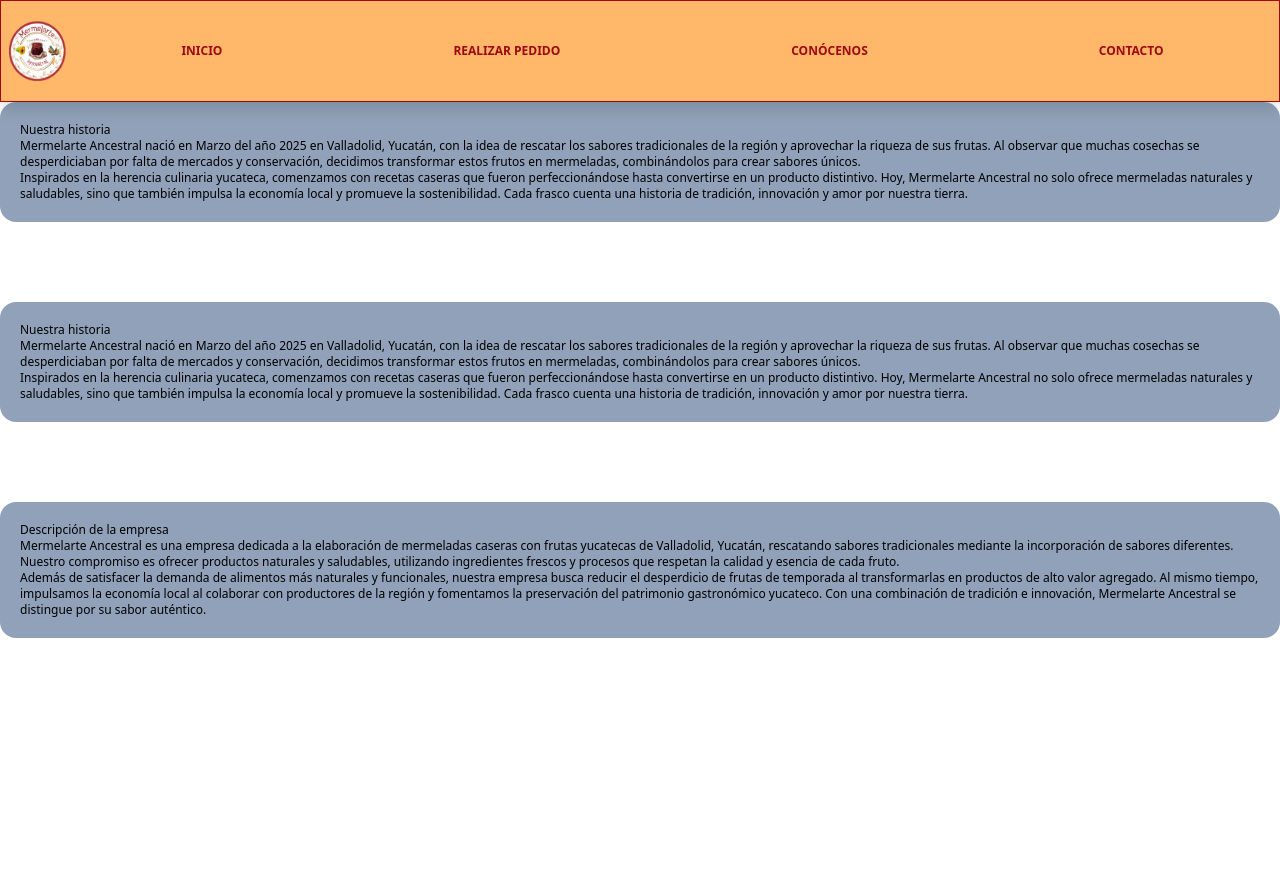
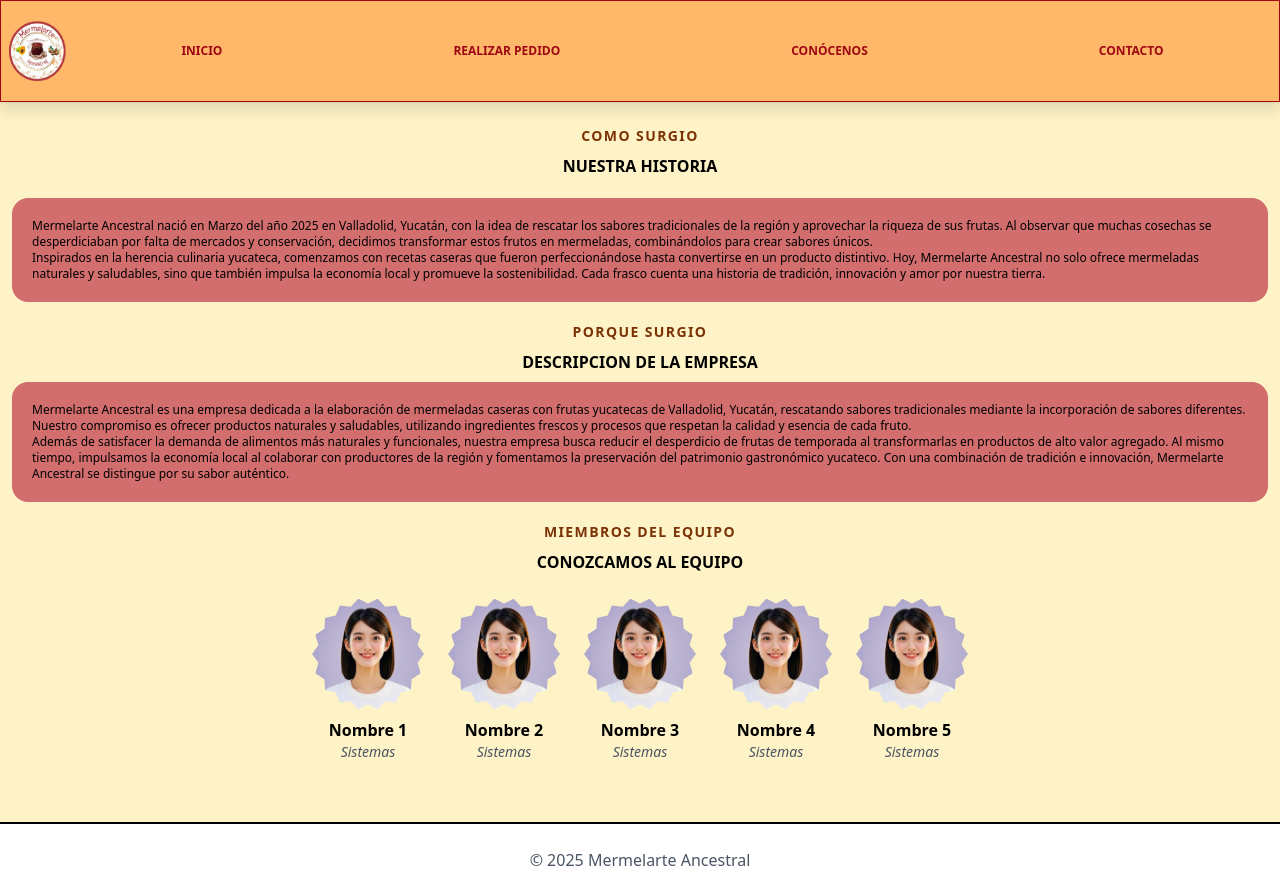
Before and after one commit to CrhistopherG/mermelarte, a React (Vite) app in the folder frontend/: page /presentacion in a window 1280 px wide. Before the commit the page ends 800 px from the top, so only its background shows below. Built offline with nearby package versions, Linux system fonts and the light colour scheme.

Commit message:
Conocenos updated

```diff
--- a/frontend/src/components/Catalog.tsx
+++ b/frontend/src/components/Catalog.tsx
@@ -1,4 +1,5 @@
 import { Link } from "react-router-dom";
+import Footer from "./Footer";
 
 export default function Catalog() {
     const scrollTo = (id: string) => {
@@ -90,9 +91,7 @@
       </section>
 
       {/* Footer */}
-      <footer className="w-full p-6 flex justify-center">
-        <p className="text-gray-600">© 2025 Mermelarte Ancestral</p>
-      </footer>
+      <Footer />
     </main>
   )
 }
--- /dev/null
+++ b/frontend/src/components/Footer.tsx
@@ -0,0 +1,8 @@
+
+export default function Footer() {
+  return (
+    <footer className="w-full p-6 flex justify-center border-t-2">
+          <p className="text-gray-600">© 2025 Mermelarte Ancestral</p>
+    </footer>
+  )
+}
--- a/frontend/src/components/Home.tsx
+++ b/frontend/src/components/Home.tsx
@@ -1,4 +1,5 @@
 import { Link } from "react-router-dom";
+import Footer from "./Footer";
 
 export default function Home() {
   return (
@@ -44,9 +45,7 @@
 
       </main>
 
-      <footer className="w-full p-6 flex justify-center border-t-2">
-        <p className="text-gray-600">© 2025 Mermelarte Ancestral</p>
-      </footer>
+      <Footer />
     </>
   )
 }
--- a/frontend/src/components/Menu.tsx
+++ b/frontend/src/components/Menu.tsx
@@ -1,5 +1,6 @@
 import { Link } from "react-router-dom";
 import { Product } from "../types/types";
+import Footer from "./Footer";
 
 const products: Product[] = [
   {
@@ -64,9 +65,7 @@
           </section>
         ))}
 
-        <footer className="w-full p-6 flex justify-center border-t-2">
-          <p className="text-gray-600">© 2025 Mermelarte Ancestral</p>
-        </footer>
+        <Footer/>
       </div>
     </>
   );
--- a/frontend/src/components/Order.tsx
+++ b/frontend/src/components/Order.tsx
@@ -2,6 +2,7 @@
 import { useState } from "react";
 import { Product, OrderFormData } from "../types/types";
 import { Link } from "react-router-dom";
+import Footer from "./Footer";
 
 interface LocationState {
   product: Product;
@@ -41,6 +42,7 @@
   };
 
   return (
+    <>
         <div className="max-w-2xl mx-auto p-6">
           <div className="flex justify-between">
             <h2 className="text-2xl font-bold mb-4">Confirmar Pedido</h2>
@@ -117,6 +119,11 @@
               Confirmar Pedido
             </button>
           </form>
+
+
         </div>
+        <Footer />
+
+    </>
   );
 }
--- a/frontend/src/components/Presentation.tsx
+++ b/frontend/src/components/Presentation.tsx
@@ -1,24 +1,99 @@
+import { Member } from "../types/types";
+import Footer from "./Footer";
 
 export default function Presentation() {
+
+  /*
+      name: string,
+    career: string,
+    image: string
+
+  */
+
+  const members: Member[] = [
+    {
+      name: "Nombre 1",
+      career: "Sistemas",
+      image: "/miembro1.png"
+    },
+    {
+      name: "Nombre 2",
+      career: "Sistemas",
+      image: "/miembro1.png"
+    },
+    {
+      name: "Nombre 3",
+      career: "Sistemas",
+      image: "/miembro1.png"
+    },
+    {
+      name: "Nombre 4",
+      career: "Sistemas",
+      image: "/miembro1.png"
+    },
+    {
+      name: "Nombre 5",
+      career: "Sistemas",
+      image: "/miembro1.png"
+    },
+
+  ]
+
   return (
     <>
-      <div className="flex flex-col justify-evenly space-y-20 h-auto">
-        <div className=" text-xs rounded-2xl bg-slate-400 p-5">
-          <h1>Nuestra historia</h1>
+      <div className="p-3 flex flex-col gap-2 bg-amber-100 pb-15">
+        <h2 className=" text-amber-900 text-sm tracking-widest font-bold text-center pt-3 uppercase">Como surgio</h2>
+        <h2 className=" text-black font-bold text-center uppercase">Nuestra historia</h2>
+        <div className=" text-xs rounded-2xl bg-[#d26e6e] p-5 mt-3">
           <p>Mermelarte Ancestral nació en Marzo del año 2025 en Valladolid, Yucatán,  con la idea de rescatar los sabores tradicionales de la región y aprovechar la riqueza de sus frutas. Al observar que muchas cosechas se desperdiciaban por falta de mercados y conservación, decidimos transformar estos frutos en mermeladas, combinándolos para crear sabores únicos.</p>
           <p>Inspirados en la herencia culinaria yucateca, comenzamos con recetas caseras que fueron perfeccionándose hasta convertirse en un producto distintivo. Hoy, Mermelarte Ancestral no solo ofrece mermeladas naturales y saludables, sino que también impulsa la economía local y promueve la sostenibilidad. Cada frasco cuenta una historia de tradición, innovación y amor por nuestra tierra.</p>
         </div>
-        <div className=" text-xs rounded-2xl bg-slate-400 p-5">
-          <h1>Nuestra historia</h1>
-          <p>Mermelarte Ancestral nació en Marzo del año 2025 en Valladolid, Yucatán,  con la idea de rescatar los sabores tradicionales de la región y aprovechar la riqueza de sus frutas. Al observar que muchas cosechas se desperdiciaban por falta de mercados y conservación, decidimos transformar estos frutos en mermeladas, combinándolos para crear sabores únicos.</p>
-          <p>Inspirados en la herencia culinaria yucateca, comenzamos con recetas caseras que fueron perfeccionándose hasta convertirse en un producto distintivo. Hoy, Mermelarte Ancestral no solo ofrece mermeladas naturales y saludables, sino que también impulsa la economía local y promueve la sostenibilidad. Cada frasco cuenta una historia de tradición, innovación y amor por nuestra tierra.</p>
+        <h2 className=" text-amber-900 text-sm tracking-widest font-bold text-center pt-3 uppercase">Porque surgio</h2>
+        <h2 className=" text-black font-bold text-center uppercase">Descripcion de la empresa</h2>
+        <div className=" text-xs rounded-2xl bg-[#d26e6e] p-5">
+          <p>Mermelarte Ancestral es una empresa dedicada a la elaboración de mermeladas caseras con frutas yucatecas de Valladolid, Yucatán, rescatando sabores tradicionales mediante la incorporación de sabores diferentes. Nuestro compromiso es ofrecer productos naturales y saludables, utilizando ingredientes frescos y procesos que respetan la calidad y esencia de cada fruto.</p>
+          <p>Además de satisfacer la demanda de alimentos más naturales y funcionales, nuestra empresa busca reducir el desperdicio de frutas de temporada al transformarlas en productos de alto valor agregado. Al mismo tiempo, impulsamos la economía local al colaborar con productores de la región y fomentamos la preservación del patrimonio gastronómico yucateco. Con una combinación de tradición e innovación, Mermelarte Ancestral se distingue por su sabor auténtico.
+          </p>
         </div>
-        <div className=" text-xs rounded-2xl bg-slate-400 p-5">
-          <h1>Descripción de la empresa</h1>
-          <p>Mermelarte Ancestral es una empresa dedicada a la elaboración de mermeladas caseras con frutas yucatecas de Valladolid, Yucatán, rescatando sabores tradicionales mediante la incorporación de sabores diferentes. Nuestro compromiso es ofrecer productos naturales y saludables, utilizando ingredientes frescos y procesos que respetan la calidad y esencia de cada fruto.</p>
-          <p>Además de satisfacer la demanda de alimentos más naturales y funcionales, nuestra empresa busca reducir el desperdicio de frutas de temporada al transformarlas en productos de alto valor agregado. Al mismo tiempo, impulsamos la economía local al colaborar con productores de la región y fomentamos la preservación del patrimonio gastronómico yucateco. Con una combinación de tradición e innovación, Mermelarte Ancestral se distingue por su sabor auténtico.</p>
+        <h2 className=" text-amber-900 text-sm tracking-widest font-bold text-center pt-3 uppercase">Miembros del equipo</h2>
+        <h2 className=" text-black font-bold text-center uppercase">Conozcamos al equipo</h2>
+        <div className="flex flex-col items-center text-center bg-transparent">
+        <div className="flex flex-wrap justify-center gap-6 mt-4">
+          {members.map((member, index) => (
+            <div key={index} className="flex flex-col items-center text-center bg-transparent">
+              {/* Imagen circular con borde dentado */}
+              <div className="w-28 h-28 relative">
+                <div
+                  className="absolute inset-0 z-10"
+                  style={{
+                    backgroundImage: `url(${member.image})`,
+                    backgroundSize: 'cover',
+                    backgroundPosition: 'center',
+                    clipPath: `polygon(
+                      ${Array.from({ length: 36 }, (_, i) => {
+                        const angle = (i / 36) * 2 * Math.PI;
+                        const r = i % 2 === 0 ? 50 : 45;
+                        const x = 50 + r * Math.cos(angle);
+                        const y = 50 + r * Math.sin(angle);
+                        return `${x}% ${y}%`;
+                      }).join(',')}
+                    )`,
+                    borderRadius: '50%',
+                  }}
+                />
+              </div>
+
+              {/* Nombre */}
+              <div className="mt-2 text-black font-bold">{member.name}</div>
+
+              {/* Carrera */}
+              <div className="text-sm text-gray-600 italic">{member.career}</div>
+            </div>
+          ))}
         </div>
+    </div>
       </div>
+      <Footer />
     </>
   )
 }
--- a/frontend/src/types/types.ts
+++ b/frontend/src/types/types.ts
@@ -12,3 +12,9 @@
     address: string;
     quantity: number;
   }
+
+  export interface Member {
+    name: string,
+    career: string,
+    image: string
+  }
```
Also changed, not shown: frontend/public/miembro1.png (added). Lines whose indentation alone changed are shown as unchanged.
